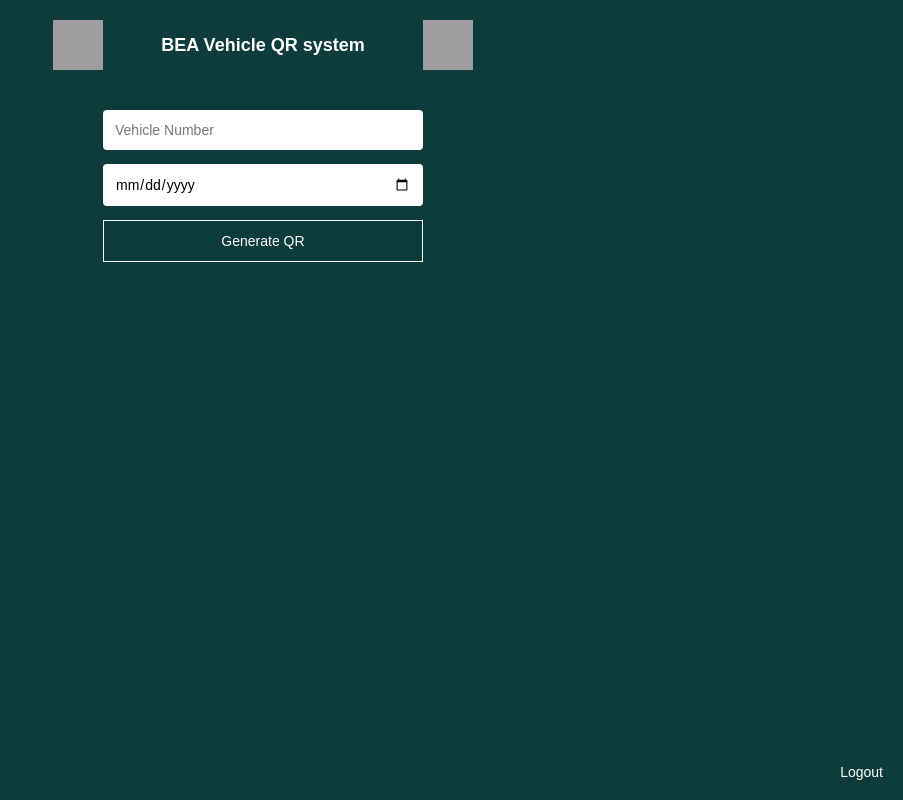
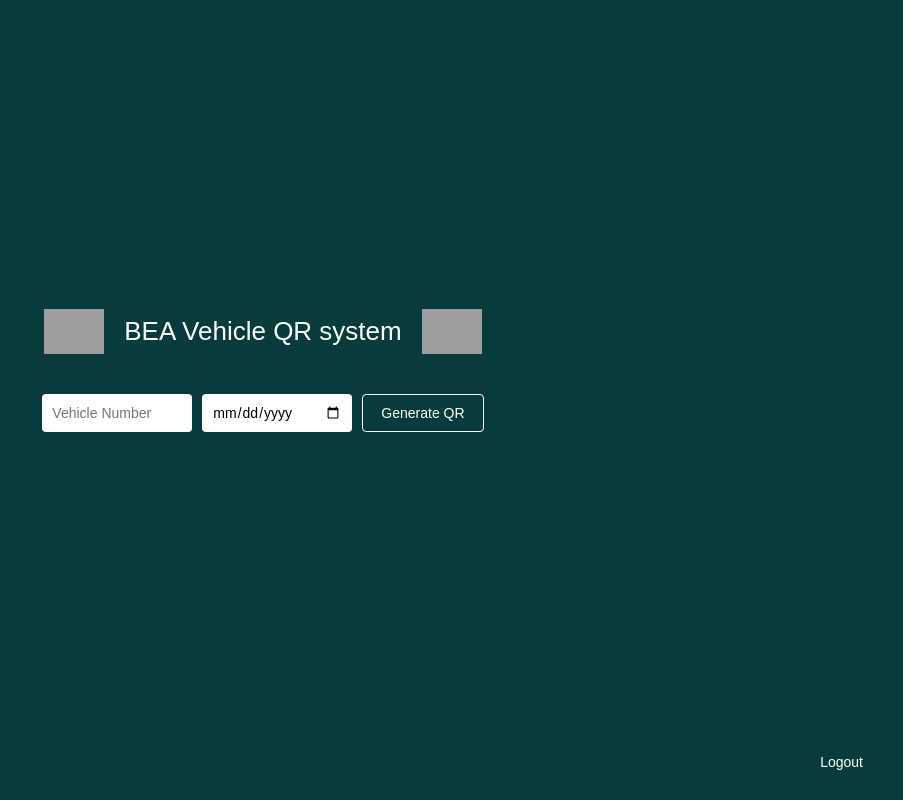
Before and after one commit to beacparking/BEAC-CLEAN, a Flask app: template templates/admin.html in a window 1280 px wide. Shown: the whole page, without its empty margins (377-1280 px from the left). Run offline with Flask 3, Linux system fonts and the light colour scheme; the template is opened without the code that fills it, so the values that code supplies are empty; some libraries are stand-ins or nearby versions; grey boxes are pictures that could not be loaded.

Commit message:
Fix admin UI layout and centering

```diff
--- a/static/css/admin.css
+++ b/static/css/admin.css
@@ -1,82 +1,77 @@
 * {
+    margin: 0;
+    padding: 0;
     box-sizing: border-box;
     font-family: Arial, Helvetica, sans-serif;
 }
 
 body {
-    margin: 0;
-    background: #0e3b3b;
-    color: white;
+    background-color: #083c3c;
+    height: 100vh;
 }
 
 .page {
-    min-height: 100vh;
-    padding: 20px;
+    height: 100vh;
     display: flex;
     flex-direction: column;
     align-items: center;
+    justify-content: center;
 }
 
 /* Header */
 .header {
-    width: 100%;
-    max-width: 420px;
     display: flex;
     align-items: center;
-    justify-content: space-between;
+    gap: 20px;
     margin-bottom: 40px;
 }
 
 .header h1 {
-    font-size: 18px;
-    text-align: center;
-    flex: 1;
+    color: #ffffff;
+    font-size: 26px;
+    font-weight: 500;
 }
 
 .logo {
-    width: 50px;
-    height: 50px;
+    width: 60px;
+    height: auto;
 }
 
-/* Card */
-.card {
-    width: 100%;
-    max-width: 320px;
-    background: transparent;
+/* Form */
+.form-box {
+    display: flex;
+    gap: 10px;
+    margin-bottom: 60px;
 }
 
-.card form {
-    display: flex;
-    flex-direction: column;
-    gap: 14px;
+.form-box input {
+    padding: 10px;
+    border-radius: 4px;
+    border: none;
+    font-size: 14px;
+    width: 150px;
 }
 
-.card input {
-    padding: 12px;
+.form-box button {
+    padding: 10px 18px;
+    background-color: transparent;
+    color: #ffffff;
+    border: 1px solid #ffffff;
+    border-radius: 4px;
+    cursor: pointer;
     font-size: 14px;
-    border-radius: 4px;
-    border: none;
 }
 
-.card button {
-    padding: 12px;
-    font-size: 14px;
-    background: transparent;
-    border: 1px solid white;
-    color: white;
-    cursor: pointer;
-}
-
-.card button:hover {
-    background: rgba(255,255,255,0.1);
+.form-box button:hover {
+    background-color: rgba(255,255,255,0.1);
 }
 
 /* Logout */
 .logout {
-    position: fixed;
-    bottom: 20px;
-    right: 20px;
-    color: white;
+    position: absolute;
+    bottom: 30px;
+    right: 40px;
+    color: #ffffff;
+    text-decoration: none;
     font-size: 14px;
-    text-decoration: none;
 }
--- a/templates/admin.html
+++ b/templates/admin.html
@@ -3,8 +3,8 @@
 <head>
     <meta charset="UTF-8">
     <title>BEA Vehicle QR system</title>
-    <meta name="viewport" content="width=device-width, initial-scale=1.0">
 
+    <!-- CSS -->
     <link rel="stylesheet" href="{{ url_for('static', filename='css/admin.css') }}">
 </head>
 <body>
@@ -18,9 +18,8 @@
         <img src="{{ url_for('static', filename='images/logo_right.png') }}" class="logo">
     </div>
 
-    <!-- Form Card -->
-    <div class="card">
-        <form method="POST" action="/admin">
+    <!-- Form -->
+    <form method="POST" action="/admin" class="form-box">
 
         <input
             type="text"
@@ -31,16 +30,18 @@
 
         <input
             type="date"
-                name="date"
+            name="generated_date"
             required
         >
 
-            <button type="submit">Generate QR</button>
+        <button type="submit">
+            Generate QR
+        </button>
+
     </form>
-    </div>
 
     <!-- Logout -->
-    <a class="logout" href="/logout">Logout</a>
+    <a href="/logout" class="logout">Logout</a>
 
 </div>
 
```
Lines whose indentation alone changed are shown as unchanged.
